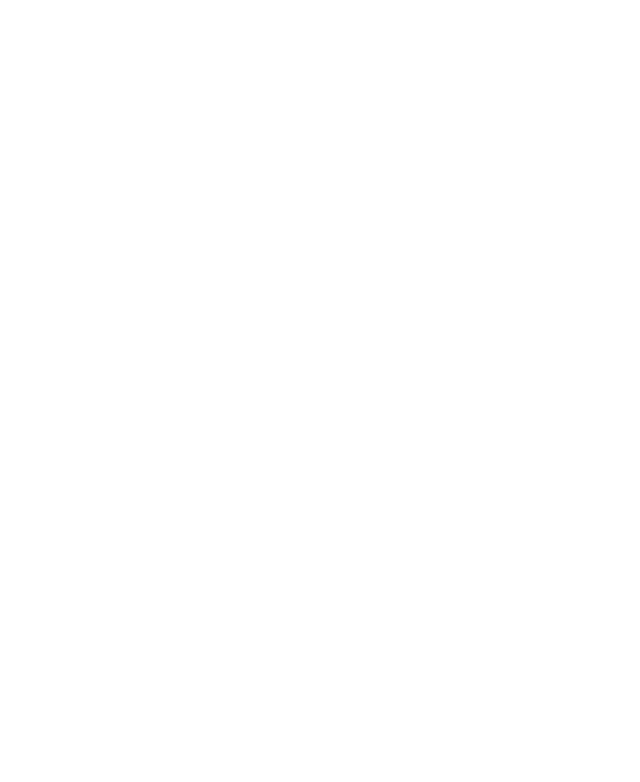
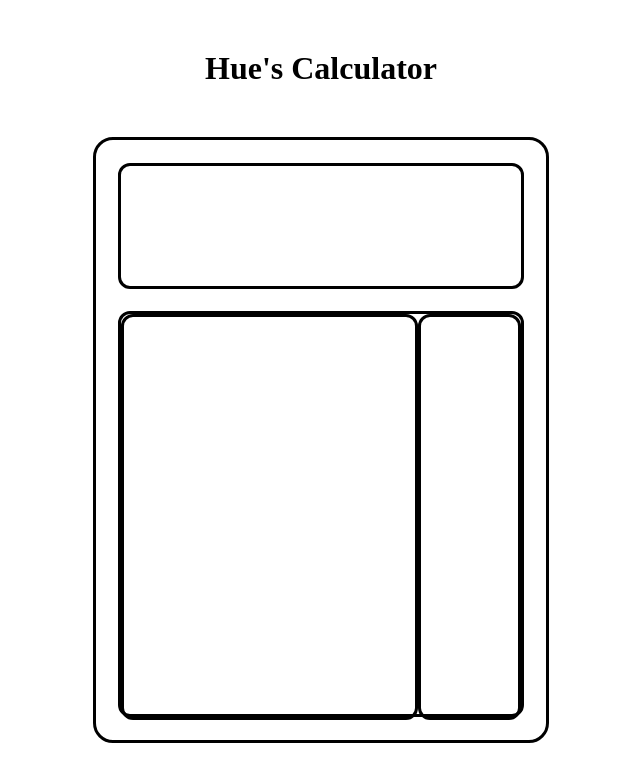
Before and after one commit to huekoh/odin-calculator, a plain HTML site: page index.html in a window 1280 px wide. Shown: the whole page, without its empty margins (319-959 px from the left). Drawn offline with Linux system fonts and the light colour scheme.

Commit message:
Write html for calculator body display

```diff
--- a/index.html
+++ b/index.html
@@ -5,9 +5,16 @@
     <meta name="viewport" content="width=device-width, initial-scale=1.0">
     <title>Document</title>
     <script src="script.js" defer></script>
-    <link rel=""stylesheet" href="styles.css">
+    <link rel="stylesheet" href="styles.css">
 </head>
 <body>
-
+    <h1>Hue's Calculator</h1>
+    <div class="body">
+        <div class="display"></div>
+        <div class="keypad">
+            <div class="numbers"></div>
+            <div class="operators"></div>
+        </div>
+    </div>
 </body>
 </html>
--- a/styles.css
+++ b/styles.css
@@ -0,0 +1,46 @@
+div {
+    border-style: solid;
+    min-width: 30px;
+}
+
+h1 {
+    margin-top: 50px;
+    font-size: xx-large;
+    text-align: center;
+}
+
+.body {
+    margin: 50px auto;
+    border-radius: 20px;
+    width: 450px;
+    height: 600px;
+    display: flex;
+    flex-direction: column;
+    align-items: center;
+    justify-content: space-evenly;
+}
+
+.display {
+    border-radius: 12px;
+    width: 400px;
+    height: 120px;
+}
+
+.keypad {
+    display: flex;
+    border-radius: 12px;
+    width: 400px;
+    height: 400px;
+}
+
+.numbers {
+    border-radius: 12px;
+    width: 300px;
+    height: 400px;
+}
+
+.operators {
+    border-radius: 12px;
+    width: 100px;
+    height: 400px;
+}
```
